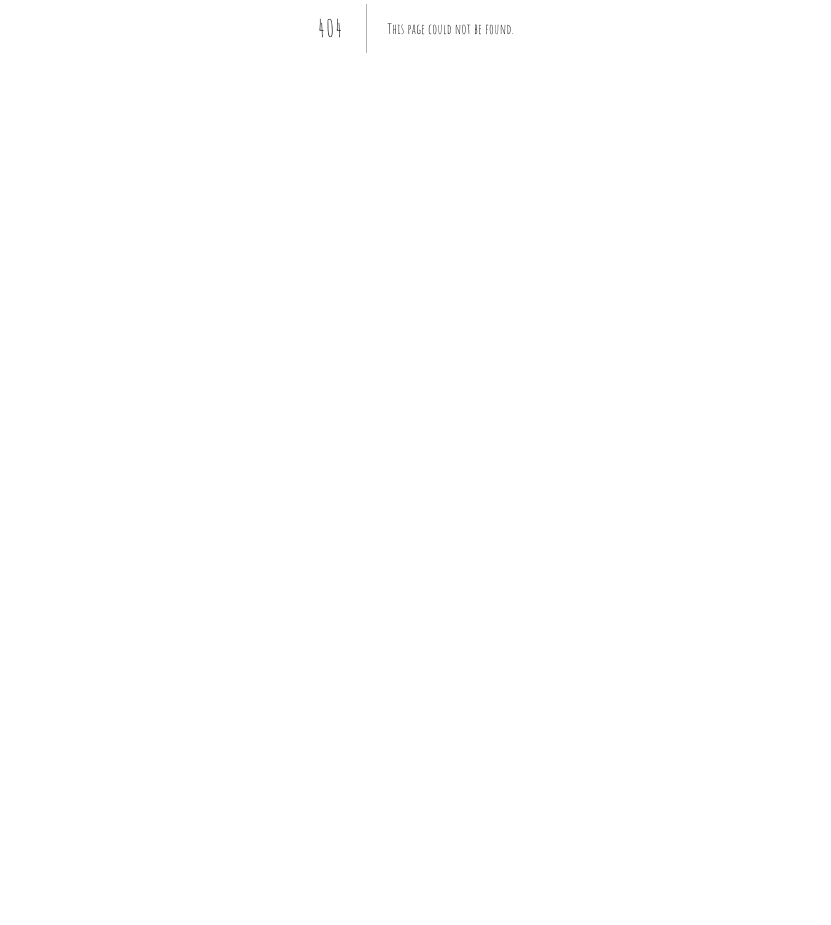
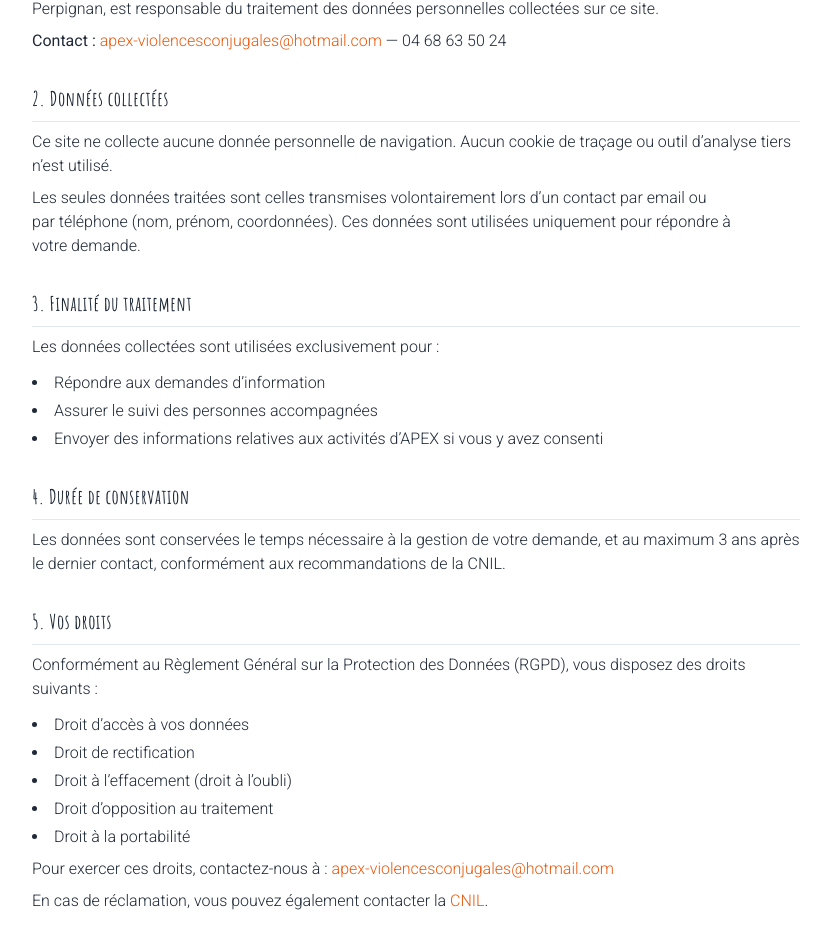
Before and after one commit to Apex-violences-conjugales-66/violences-conjugales, a Next.js app: page /politique-de-confidentialite in a window 1280 px wide. Before the commit this address had no page. Shown: the part 372-1297 px from the top of the page, without its empty margins (224-1055 px from the left). Before the commit the page ends 800 px from the top, so only its background shows below. Built offline with nearby package versions, Linux system fonts and the light colour scheme.

Commit message:
added legal pages

```diff
--- /dev/null
+++ b/app/mentions-legales/page.tsx
@@ -0,0 +1,116 @@
+import Navbar from "@/app/ui/Navbar";
+import Footer from "@/app/ui/Footer";
+import { PHONE_NUMBER } from "@/app/lib/constants";
+
+export default function MentionsLegalesPage() {
+  return (
+    <main>
+      <Navbar />
+      <div className="container pt-[var(--navbar-height)] lg:pt-[var(--navbar-height-lg)] mt-4 md:mt-14 pb-16">
+        <div className="max-w-3xl mx-auto py-12 flex flex-col gap-8">
+          <h1 className="text-3xl font-bold">Mentions Légales</h1>
+
+          <section className="flex flex-col gap-2">
+            <h2 className="text-xl font-semibold border-b border-slate-200 pb-2">
+              1. Éditeur du site
+            </h2>
+            <p>
+              <strong>Nom de l&rsquo;association :</strong> APEX
+            </p>
+            <p>
+              <strong>Forme juridique :</strong> Association loi 1901
+            </p>
+            <p>
+              <strong>Siège social :</strong> Maison pour les familles, 3 rue
+              Déodat de Séverac, 66000 Perpignan
+            </p>
+            <p>
+              <strong>Téléphone :</strong> {PHONE_NUMBER}
+            </p>
+            <p>
+              <strong>Email :</strong>{" "}
+              <a
+                href="mailto:apex-violencesconjugales@hotmail.com"
+                className="text-orange-600 hover:underline"
+              >
+                apex-violencesconjugales@hotmail.com
+              </a>
+            </p>
+            <p>
+              <strong>Directeur de publication :</strong> [Nom du responsable]
+            </p>
+            <p>
+              <strong>SIRET :</strong> [Numéro SIRET]
+            </p>
+          </section>
+
+          <section className="flex flex-col gap-2">
+            <h2 className="text-xl font-semibold border-b border-slate-200 pb-2">
+              2. Hébergement
+            </h2>
+            <p>
+              <strong>Hébergeur :</strong> Vercel Inc.
+            </p>
+            <p>
+              <strong>Adresse :</strong> 440 N Barranca Ave #4133, Covina, CA
+              91723, États-Unis
+            </p>
+            <p>
+              <strong>Site web :</strong>{" "}
+              <a
+                href="https://vercel.com"
+                target="_blank"
+                rel="noopener noreferrer"
+                className="text-orange-600 hover:underline"
+              >
+                https://vercel.com
+              </a>
+            </p>
+          </section>
+
+          <section className="flex flex-col gap-2">
+            <h2 className="text-xl font-semibold border-b border-slate-200 pb-2">
+              3. Propriété intellectuelle
+            </h2>
+            <p>
+              L&rsquo;ensemble du contenu de ce site (textes, images, logos) est
+              la propriété exclusive de l&rsquo;association APEX, sauf mention
+              contraire. Toute reproduction, distribution ou utilisation sans
+              autorisation écrite préalable est interdite.
+            </p>
+          </section>
+
+          <section className="flex flex-col gap-2">
+            <h2 className="text-xl font-semibold border-b border-slate-200 pb-2">
+              4. Responsabilité
+            </h2>
+            <p>
+              L&rsquo;association APEX s&rsquo;efforce de maintenir les
+              informations de ce site à jour et exactes. Toutefois, elle ne
+              saurait être tenue responsable des erreurs ou omissions, ni des
+              dommages résultant de l&rsquo;utilisation des informations
+              publiées.
+            </p>
+          </section>
+
+          <section className="flex flex-col gap-2">
+            <h2 className="text-xl font-semibold border-b border-slate-200 pb-2">
+              5. Liens externes
+            </h2>
+            <p>
+              Ce site peut contenir des liens vers des sites tiers.
+              L&rsquo;association APEX n&rsquo;est pas responsable du contenu de
+              ces sites et ne saurait être tenue pour responsable des dommages
+              pouvant résulter de leur consultation.
+            </p>
+          </section>
+
+          <p className="text-sm text-slate-400">
+            Dernière mise à jour : avril 2025
+          </p>
+        </div>
+      </div>
+      <Footer />
+    </main>
+  );
+}
--- /dev/null
+++ b/app/politique-de-confidentialite/page.tsx
@@ -0,0 +1,135 @@
+import Navbar from "@/app/ui/Navbar";
+import Footer from "@/app/ui/Footer";
+import { PHONE_NUMBER } from "@/app/lib/constants";
+
+export default function PolitiqueDeConfidentialitePage() {
+  return (
+    <main>
+      <Navbar />
+      <div className="container pt-[var(--navbar-height)] lg:pt-[var(--navbar-height-lg)] mt-4 md:mt-14 pb-16">
+        <div className="max-w-3xl mx-auto py-12 flex flex-col gap-8">
+          <h1 className="text-3xl font-bold">Politique de Confidentialité</h1>
+
+          <section className="flex flex-col gap-2">
+            <h2 className="text-xl font-semibold border-b border-slate-200 pb-2">
+              1. Responsable du traitement
+            </h2>
+            <p>
+              L&rsquo;association <strong>APEX</strong>, dont le siège est situé
+              Maison pour les familles, 3 rue Déodat de Séverac, 66000
+              Perpignan, est responsable du traitement des données personnelles
+              collectées sur ce site.
+            </p>
+            <p>
+              <strong>Contact :</strong>{" "}
+              <a
+                href="mailto:apex-violencesconjugales@hotmail.com"
+                className="text-orange-600 hover:underline"
+              >
+                apex-violencesconjugales@hotmail.com
+              </a>{" "}
+              — {PHONE_NUMBER}
+            </p>
+          </section>
+
+          <section className="flex flex-col gap-2">
+            <h2 className="text-xl font-semibold border-b border-slate-200 pb-2">
+              2. Données collectées
+            </h2>
+            <p>
+              Ce site ne collecte aucune donnée personnelle de navigation. Aucun
+              cookie de traçage ou outil d&rsquo;analyse tiers n&rsquo;est
+              utilisé.
+            </p>
+            <p>
+              Les seules données traitées sont celles transmises volontairement
+              lors d&rsquo;un contact par email ou par téléphone (nom, prénom,
+              coordonnées). Ces données sont utilisées uniquement pour répondre
+              à votre demande.
+            </p>
+          </section>
+
+          <section className="flex flex-col gap-2">
+            <h2 className="text-xl font-semibold border-b border-slate-200 pb-2">
+              3. Finalité du traitement
+            </h2>
+            <p>Les données collectées sont utilisées exclusivement pour :</p>
+            <ul className="list-disc list-inside space-y-1">
+              <li>Répondre aux demandes d&rsquo;information</li>
+              <li>Assurer le suivi des personnes accompagnées</li>
+              <li>
+                Envoyer des informations relatives aux activités d&rsquo;APEX si
+                vous y avez consenti
+              </li>
+            </ul>
+          </section>
+
+          <section className="flex flex-col gap-2">
+            <h2 className="text-xl font-semibold border-b border-slate-200 pb-2">
+              4. Durée de conservation
+            </h2>
+            <p>
+              Les données sont conservées le temps nécessaire à la gestion de
+              votre demande, et au maximum 3 ans après le dernier contact,
+              conformément aux recommandations de la CNIL.
+            </p>
+          </section>
+
+          <section className="flex flex-col gap-2">
+            <h2 className="text-xl font-semibold border-b border-slate-200 pb-2">
+              5. Vos droits
+            </h2>
+            <p>
+              Conformément au Règlement Général sur la Protection des Données
+              (RGPD), vous disposez des droits suivants :
+            </p>
+            <ul className="list-disc list-inside space-y-1">
+              <li>Droit d&rsquo;accès à vos données</li>
+              <li>Droit de rectification</li>
+              <li>Droit à l&rsquo;effacement (droit à l&rsquo;oubli)</li>
+              <li>Droit d&rsquo;opposition au traitement</li>
+              <li>Droit à la portabilité</li>
+            </ul>
+            <p>
+              Pour exercer ces droits, contactez-nous à :{" "}
+              <a
+                href="mailto:apex-violencesconjugales@hotmail.com"
+                className="text-orange-600 hover:underline"
+              >
+                apex-violencesconjugales@hotmail.com
+              </a>
+            </p>
+            <p>
+              En cas de réclamation, vous pouvez également contacter la{" "}
+              <a
+                href="https://www.cnil.fr"
+                target="_blank"
+                rel="noopener noreferrer"
+                className="text-orange-600 hover:underline"
+              >
+                CNIL
+              </a>
+              .
+            </p>
+          </section>
+
+          <section className="flex flex-col gap-2">
+            <h2 className="text-xl font-semibold border-b border-slate-200 pb-2">
+              6. Sécurité
+            </h2>
+            <p>
+              L&rsquo;association APEX met en œuvre les mesures techniques et
+              organisationnelles appropriées pour protéger vos données contre
+              tout accès non autorisé, perte ou divulgation.
+            </p>
+          </section>
+
+          <p className="text-sm text-slate-400">
+            Dernière mise à jour : avril 2025
+          </p>
+        </div>
+      </div>
+      <Footer />
+    </main>
+  );
+}
```
